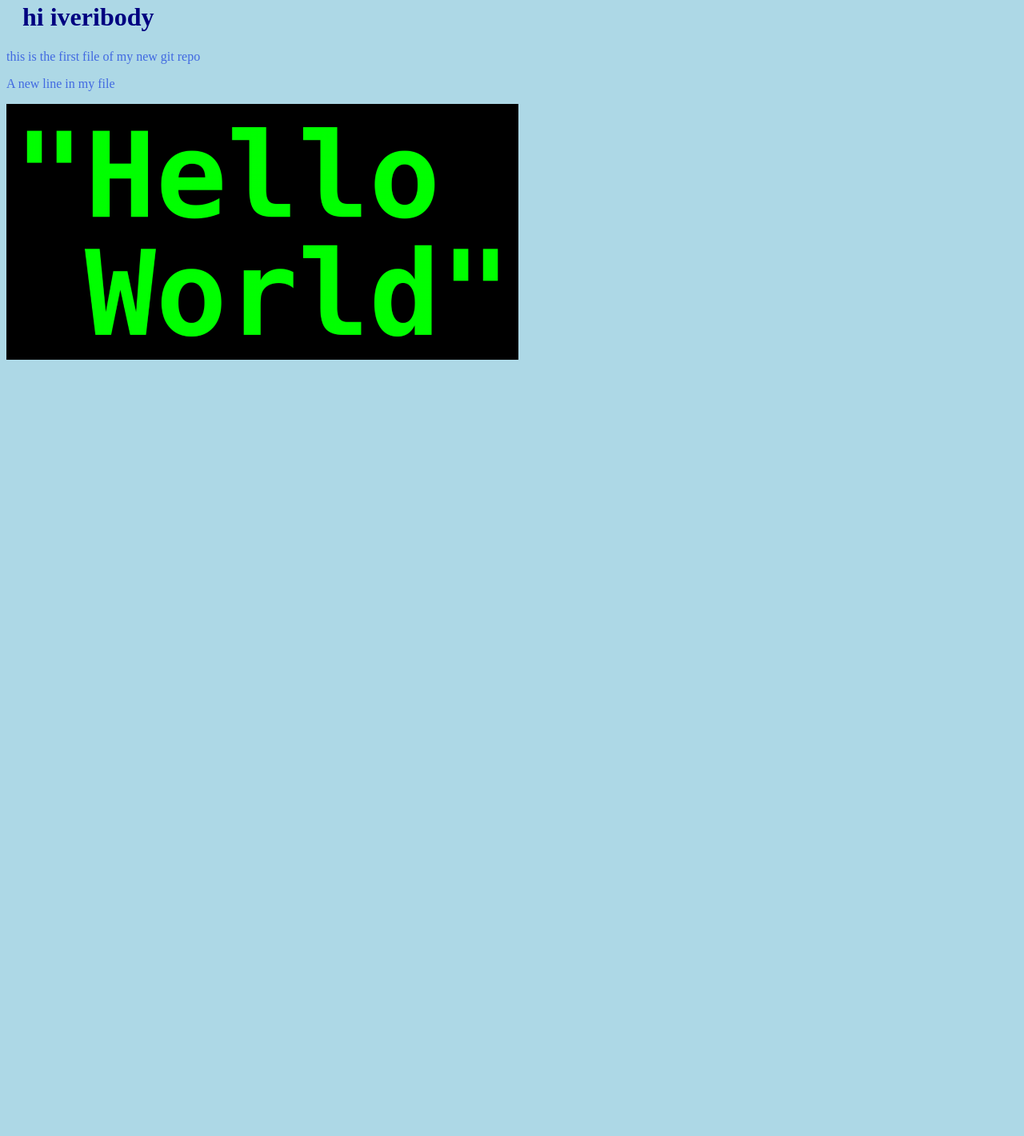
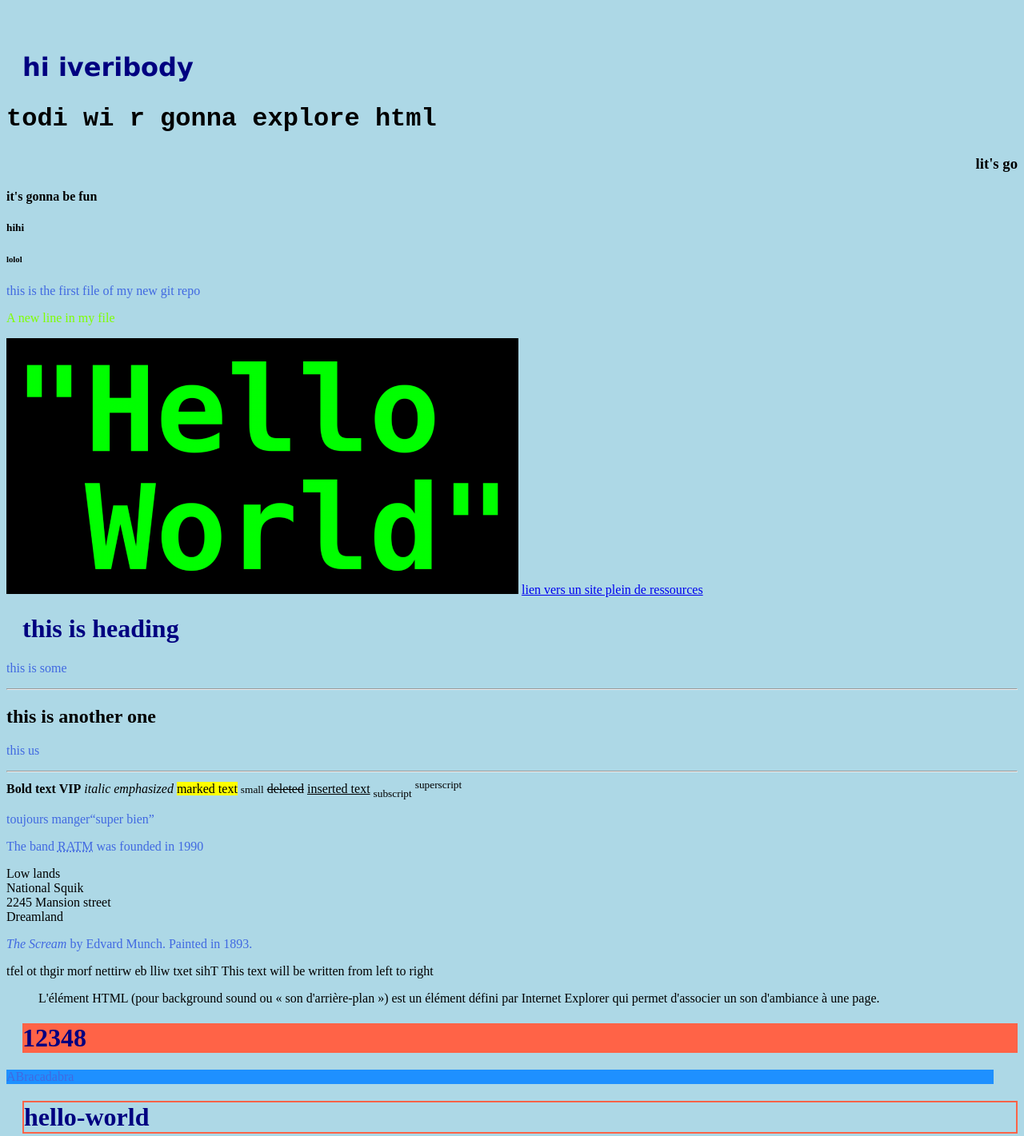
Before and after one commit to Emphytrion/beginning-of-a-journney, a plain HTML site: page index.html in a window 1280 px wide. Shown: the part 18-1439 px from the top of the page at 80% size. Before the commit the page ends 800 px from the top, so only its background shows below. Drawn offline with Linux system fonts and the light colour scheme.

Commit message:
big commit

```diff
--- a/index.html
+++ b/index.html
@@ -1,14 +1,58 @@
 <!DOCTYPE html>
-<html>
+<html lang="en">
 <head>
 <title> hello le monde</title>
 <link rel="stylesheet" href="bluestyle.css">
 </head>
 
 <body>
-<h1> hi iveribody</h1>
-<p> this is the first file of my new git repo </p>
-<p> A new line in my file</p>
+ <br>
+ <br>
+ <br>
+<h1 style="font-family: Verdana;"> hi iveribody</h1>
+<h2 style="font-family: 'Courier New', Courier, monospace;font-size: 200%;"> todi wi r gonna explore html</h2>
+<h3 style="text-align: right;"> lit's go</h3>
+<h4> it's gonna be fun</h4>
+<h5>hihi</h5>
+<h6> lolol</h6>
+<p title="I'm a sheep beep beep"> this is the first file of my new git repo </p>
+<p style="color: chartreuse;"> A new line in my file</p>
 <div><img src="hello-world.png" alt="logo hello-world" style="width:100%;max-width:640px;" </div>
+<a href="https://developer.mozilla.org/fr/docs/Web/HTML/Element/th"> lien vers un site plein de ressources </a>
+<h1>this is heading</h1>
+<p>this is some </p>
+<hr>
+<h2>this is another one</h2>
+<p>this us </p>
+<hr>
+<b>Bold text</b>
+<strong>VIP</strong>
+<i> italic</i>
+<em>emphasized</em>
+<mark>marked text</mark>
+<small>small</small>
+<del>deleted</del>
+<ins>inserted text</ins>
+<sub>subscript</sub>
+<sup>superscript</sup>
+<p> toujours manger<q>super bien</q></p>
+<p>The band <abbr title="Rage Against The Machine">RATM</abbr> was founded in 1990</p>
+<adress>
+Low lands <br>
+National Squik <br>
+2245 Mansion street <br>
+Dreamland
+</adress>
+<p><cite>The Scream</cite> by Edvard Munch. Painted in 1893.</p>
+<bdo dir="rtl">This text will be written from right to left</bdo>
+<bdo dir="ltr">This text will be written from left to right</bdo>
+<blockquote cite="https://developer.mozilla.org/fr/docs/Web/HTML/Element/bgsound">L'élément HTML <bgsound> (pour background sound ou « son d'arrière-plan ») est un élément défini par Internet Explorer qui permet d'associer un son d'ambiance à une page.</blockquote>
+<h1 style="background-color: tomato;">12348</h1>
+<p style="background-color: dodgerblue;">ABracadabra</p>
+<h1 style="border: 2px solid tomato;">hello-world</h1>
+
+
+
+
 </body>
 </html>
```
